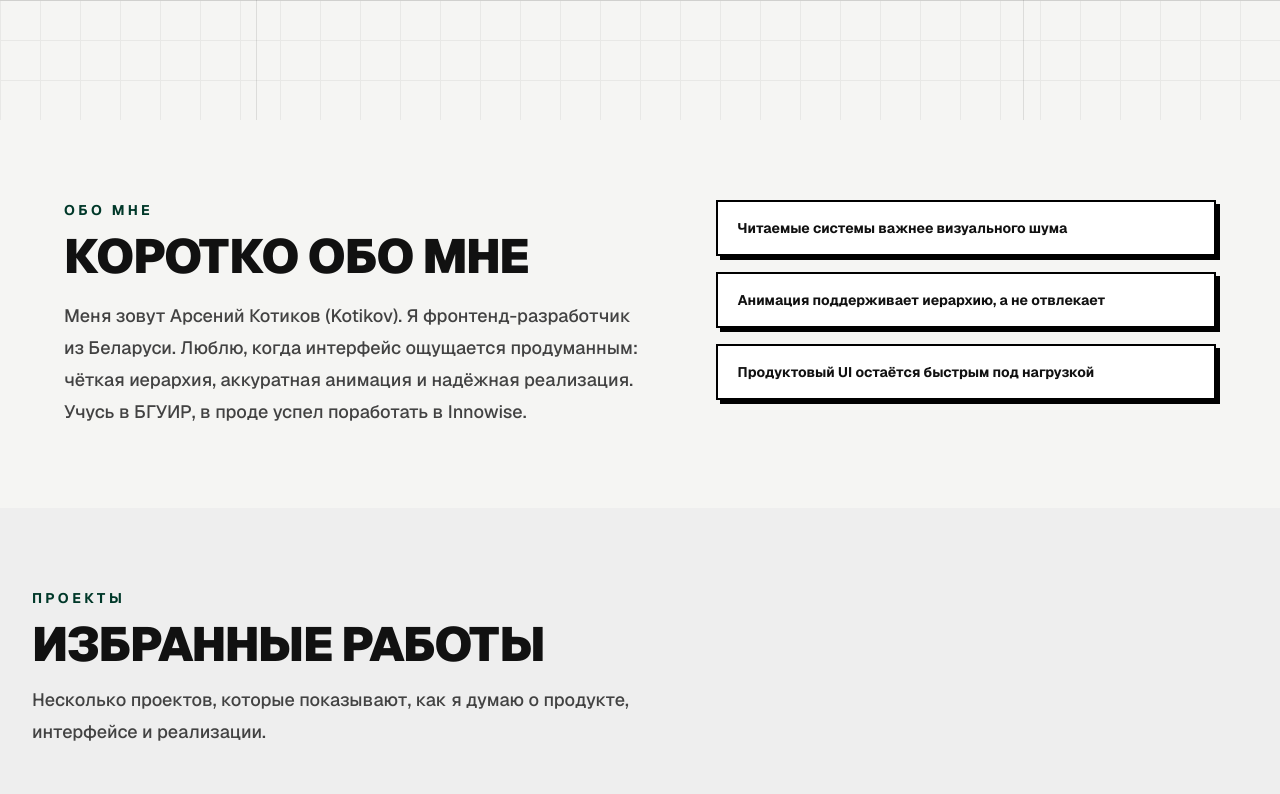
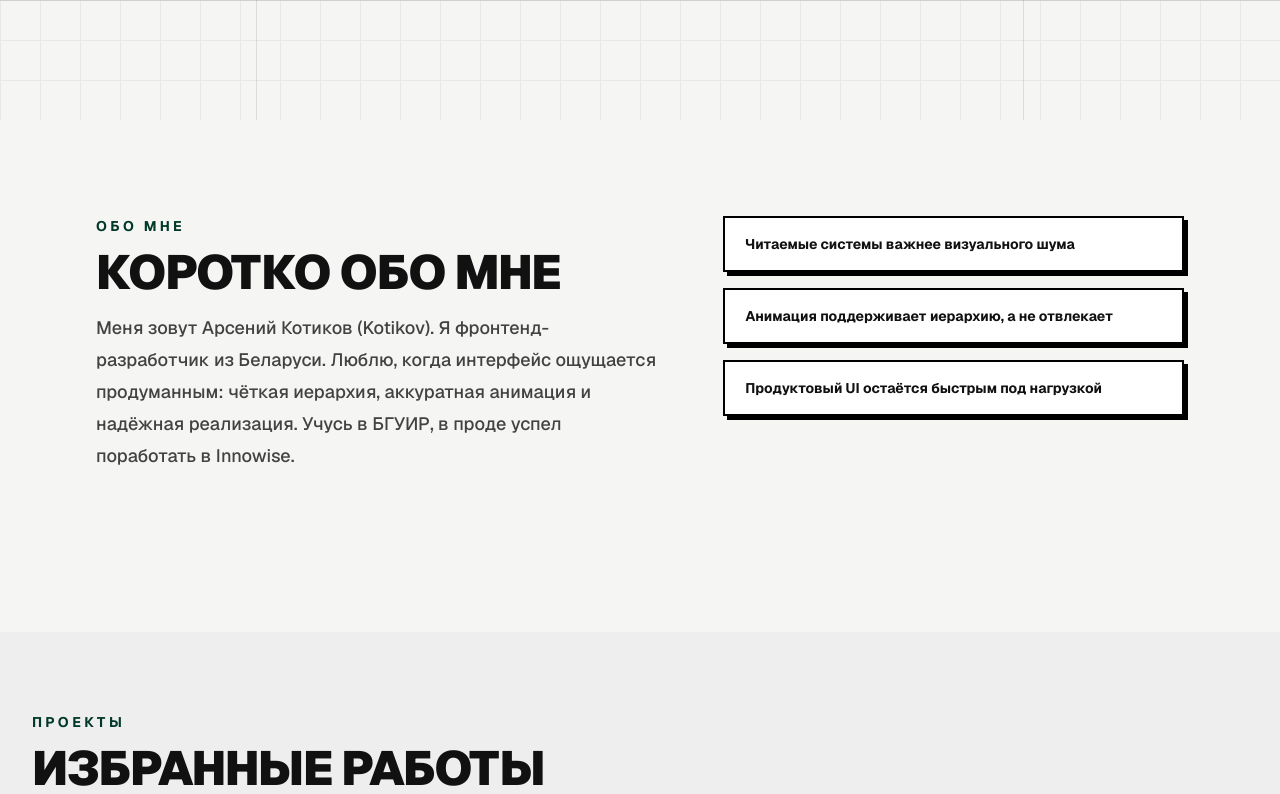
Before and after one commit to kotru21/kotikov, a Next.js app: page / in a window 1280 px wide. Shown: the part 680-1474 px from the top of the page. Built offline with nearby package versions, Linux system fonts and the light colour scheme; no server answers.

Commit message:
refactor(about): migrate to Section and SectionHeader
Co-authored-by: Cursor <cursoragent@cursor.com>

```diff
--- a/src/widgets/about/ui/AboutView.tsx
+++ b/src/widgets/about/ui/AboutView.tsx
@@ -1,24 +1,21 @@
 import React from "react";
 
 import { aboutContent } from "@/shared/config/content";
+import { Section, SectionHeader } from "@/shared/ui";
 
 const AboutView: React.FC = () => {
   return (
-    <section
+    <Section
       id="about"
-      className="bg-background-primary dark:bg-background-tertiary relative px-6 py-20 transition-colors duration-300 lg:px-8"
+      backgroundClassName="bg-background-primary dark:bg-background-tertiary"
     >
-      <div className="mx-auto grid max-w-6xl gap-10 lg:grid-cols-[1.1fr_0.9fr]">
+      <div className="grid gap-12 lg:grid-cols-[1.1fr_0.9fr] lg:gap-16">
         <div>
-          <p className="text-primary-950 dark:text-primary-300 mb-3 text-sm font-bold tracking-[0.24em] uppercase">
-            Обо мне
-          </p>
-          <h2 className="text-text-primary dark:text-text-inverse text-4xl font-black tracking-tight uppercase sm:text-5xl">
-            {aboutContent.title}
-          </h2>
-          <p className="text-text-secondary mt-5 max-w-xl text-lg leading-8 font-medium dark:text-neutral-300">
-            {aboutContent.body}
-          </p>
+          <SectionHeader
+            eyebrow="Обо мне"
+            title={aboutContent.title}
+            description={aboutContent.body}
+          />
         </div>
         <ul className="grid content-start gap-4">
           {aboutContent.principles.map((principle) => (
@@ -31,7 +28,7 @@ const AboutView: React.FC = () => {
           ))}
         </ul>
       </div>
-    </section>
+    </Section>
   );
 };
 
```
